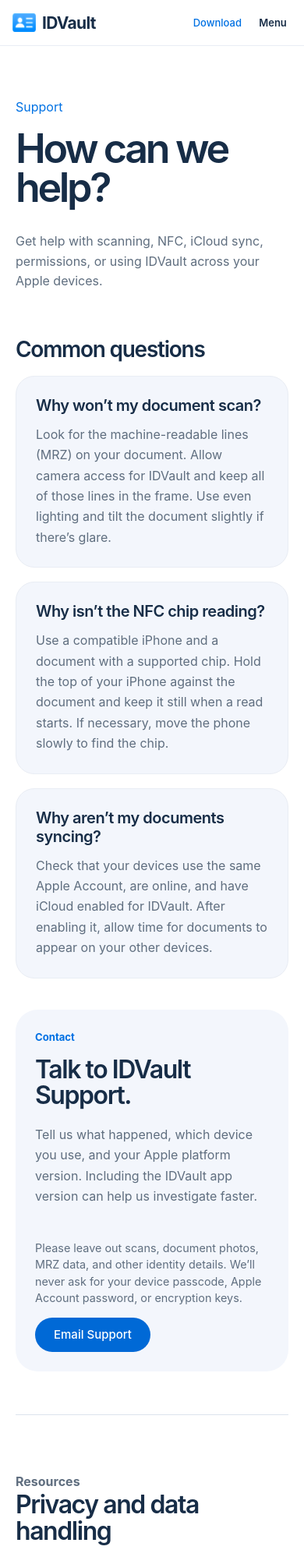
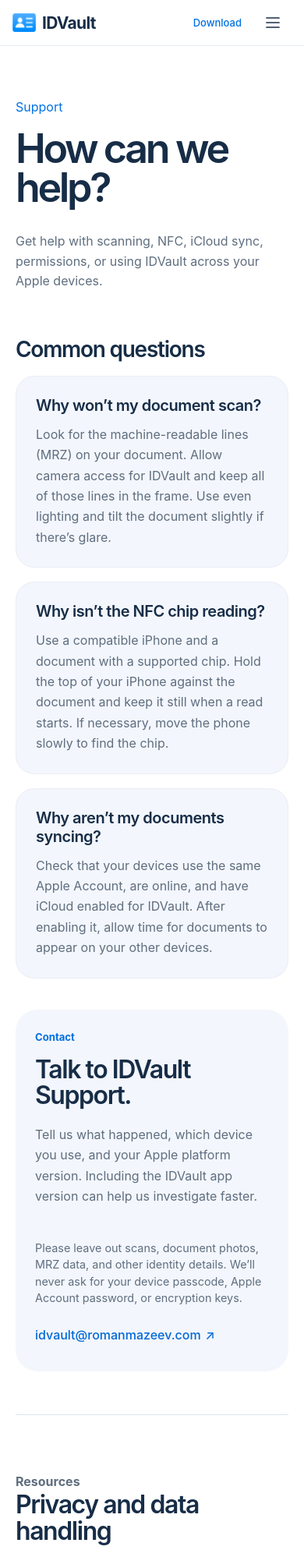
Before and after one commit to romanmazeev/idvault-app, a plain HTML site: page dist/support/index.html in a window 390 px wide. Shown: the top 1997 px of the page at 78% size. Drawn offline with Linux system fonts and the light colour scheme.

Commit message:
Align contact links and update the mobile menu icon

```diff
--- a/dist/common.css
+++ b/dist/common.css
@@ -5,8 +5,6 @@
   --site-header: var(--header, #ffffffdf);
   --site-header-border: var(--header-line, var(--line-soft, #00000014));
   --site-blue: var(--accent, var(--blue, #0071e3));
-  --button-blue: #0069d6;
-  --site-blue-hover: #005bb5;
 }
 
 .skip-link {
@@ -62,30 +60,12 @@
   color: var(--site-ink);
   font-weight: 650;
 }
-a[href]:not(.button, .app-store-badge, .skip-link):hover,
+a[href]:not(.app-store-badge, .skip-link):hover,
 :is(.header-inner nav a, .site-footer a, .policy-nav a)[aria-current] {
   text-decoration: underline;
   text-underline-offset: .3em;
 }
 
-.button {
-  display: inline-flex;
-  align-items: center;
-  justify-content: center;
-  min-height: 44px;
-  padding: 12px 24px;
-  border: 0;
-  border-radius: 100px;
-  color: #fff;
-  background: var(--button-blue);
-  font: inherit;
-  font-size: 15px;
-  font-weight: 500;
-  line-height: 1.25;
-  text-decoration: none;
-  transition: background .2s;
-}
-.button:hover { color: #fff; background: var(--site-blue-hover); }
 .text-link, .app-store-link {
   display: inline-flex;
   align-items: center;
@@ -139,12 +119,14 @@ a[href]:not(.button, .app-store-badge, .skip-link):hover,
     min-width: 48px;
     min-height: 44px;
     place-items: center;
-    font-size: 13px;
-    font-weight: 600;
+    color: var(--site-ink);
     cursor: pointer;
     list-style: none;
   }
   .mobile-menu summary::-webkit-details-marker { display: none; }
+  .mobile-menu-icon { width: 24px; height: 24px; }
+  .menu-close-icon, .mobile-menu[open] .menu-open-icon { display: none; }
+  .mobile-menu[open] .menu-close-icon { display: block; }
   .header-inner .mobile-menu nav {
     position: absolute;
     top: calc(100% + 8px);
@@ -173,6 +155,6 @@ a[href]:not(.button, .app-store-badge, .skip-link):hover,
   .footer-inner > div { justify-content: center; }
 }
 @media (prefers-color-scheme: dark) {
-  :root { --site-blue-hover: #1674cf; --site-footer: #101012; }
+  :root { --site-footer: #101012; }
   .skip-link { color: #1d1d1f; background: #f5f5f7; }
 }
--- a/dist/styles.css
+++ b/dist/styles.css
@@ -945,6 +945,10 @@ h3 {
   }
 }
 
+@media (prefers-color-scheme: light) {
+  .policy-contact .text-link, .support-contact .text-link { --site-blue: #0069d6; }
+}
+
 /* Shared appearance for Support and Privacy Policy. */
 @media (prefers-color-scheme: dark) {
   :root {
--- a/dist/support/index.html
+++ b/dist/support/index.html
@@ -47,7 +47,12 @@
     </nav>
     <a class="app-store-link" href="https://apps.apple.com/app/id6744865269" aria-label="Download on the App Store">Download</a>
     <details class="mobile-menu">
-      <summary>Menu</summary>
+      <summary aria-label="Menu">
+        <svg class="mobile-menu-icon" viewBox="0 0 24 24" aria-hidden="true">
+          <path class="menu-open-icon" d="M4 6h16M4 12h16M4 18h16" />
+          <path class="menu-close-icon" d="m6 6 12 12M18 6 6 18" />
+        </svg>
+      </summary>
       <nav aria-label="Main navigation">
         <a href="../">Overview</a>
         <a href="../privacy-policy/">Privacy</a>
@@ -109,8 +114,8 @@
             Please leave out scans, document photos, MRZ data, and other identity details.
             We’ll never ask for your device passcode, Apple Account password, or encryption keys.
           </p>
-          <a class="button" aria-describedby="support-email-privacy" href="mailto:idvault@romanmazeev.com?subject=IDVault%20Support">
-            Email Support
+          <a class="text-link" aria-describedby="support-email-privacy" href="mailto:idvault@romanmazeev.com?subject=IDVault%20Support">
+            <!-- site:contact-email -->idvault@romanmazeev.com<!-- /site:contact-email --> <span aria-hidden="true">↗</span>
           </a>
         </div>
       </section>
--- a/scripts/build-site.mjs
+++ b/scripts/build-site.mjs
@@ -93,11 +93,11 @@ for (const page of pages) {
       renderCollection('privacy-facts', privacyFactTemplate, privacyFacts),
     );
   }
-  if (page.file === 'privacy-policy/index.html') {
+  if (page.active === 'privacy' || page.active === 'support') {
     html = replaceSharedBlock(
       html,
-      'policy-email',
-      `<!-- site:policy-email -->${supportEmail}<!-- /site:policy-email -->`,
+      'contact-email',
+      `<!-- site:contact-email -->${supportEmail}<!-- /site:contact-email -->`,
     );
   }
   html = replaceSharedBlock(
--- a/site/shared/site.css
+++ b/site/shared/site.css
@@ -5,8 +5,6 @@
   --site-header: var(--header, #ffffffdf);
   --site-header-border: var(--header-line, var(--line-soft, #00000014));
   --site-blue: var(--accent, var(--blue, #0071e3));
-  --button-blue: #0069d6;
-  --site-blue-hover: #005bb5;
 }
 
 .skip-link {
@@ -62,30 +60,12 @@
   color: var(--site-ink);
   font-weight: 650;
 }
-a[href]:not(.button, .app-store-badge, .skip-link):hover,
+a[href]:not(.app-store-badge, .skip-link):hover,
 :is(.header-inner nav a, .site-footer a, .policy-nav a)[aria-current] {
   text-decoration: underline;
   text-underline-offset: .3em;
 }
 
-.button {
-  display: inline-flex;
-  align-items: center;
-  justify-content: center;
-  min-height: 44px;
-  padding: 12px 24px;
-  border: 0;
-  border-radius: 100px;
-  color: #fff;
-  background: var(--button-blue);
-  font: inherit;
-  font-size: 15px;
-  font-weight: 500;
-  line-height: 1.25;
-  text-decoration: none;
-  transition: background .2s;
-}
-.button:hover { color: #fff; background: var(--site-blue-hover); }
 .text-link, .app-store-link {
   display: inline-flex;
   align-items: center;
@@ -139,12 +119,14 @@ a[href]:not(.button, .app-store-badge, .skip-link):hover,
     min-width: 48px;
     min-height: 44px;
     place-items: center;
-    font-size: 13px;
-    font-weight: 600;
+    color: var(--site-ink);
     cursor: pointer;
     list-style: none;
   }
   .mobile-menu summary::-webkit-details-marker { display: none; }
+  .mobile-menu-icon { width: 24px; height: 24px; }
+  .menu-close-icon, .mobile-menu[open] .menu-open-icon { display: none; }
+  .mobile-menu[open] .menu-close-icon { display: block; }
   .header-inner .mobile-menu nav {
     position: absolute;
     top: calc(100% + 8px);
@@ -173,6 +155,6 @@ a[href]:not(.button, .app-store-badge, .skip-link):hover,
   .footer-inner > div { justify-content: center; }
 }
 @media (prefers-color-scheme: dark) {
-  :root { --site-blue-hover: #1674cf; --site-footer: #101012; }
+  :root { --site-footer: #101012; }
   .skip-link { color: #1d1d1f; background: #f5f5f7; }
 }
```
Also changed, not shown: dist/index.html (+6 -1 lines), dist/privacy-policy/index.html (+7 -2 lines), site/shared/header.html (+6 -1 lines).
